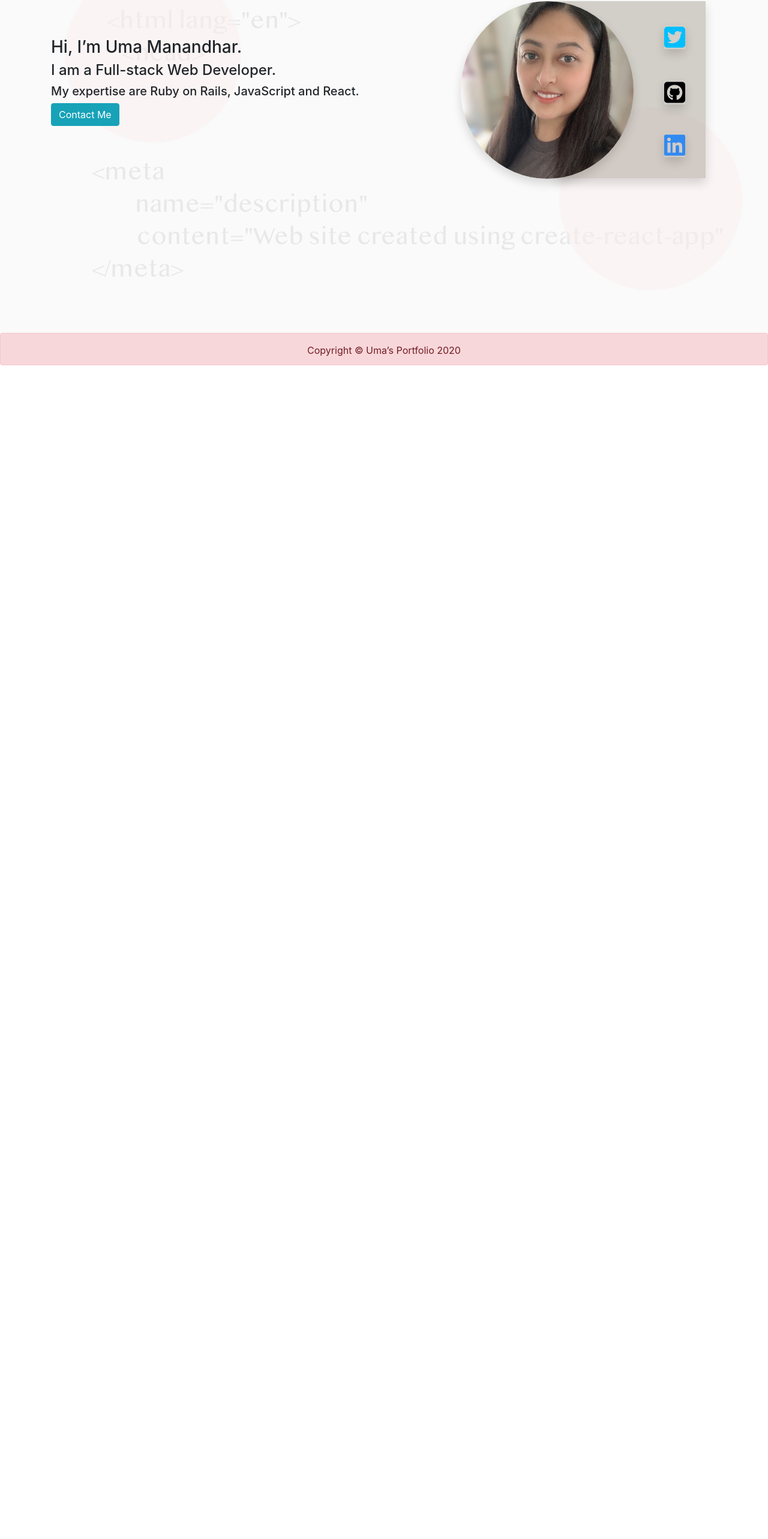
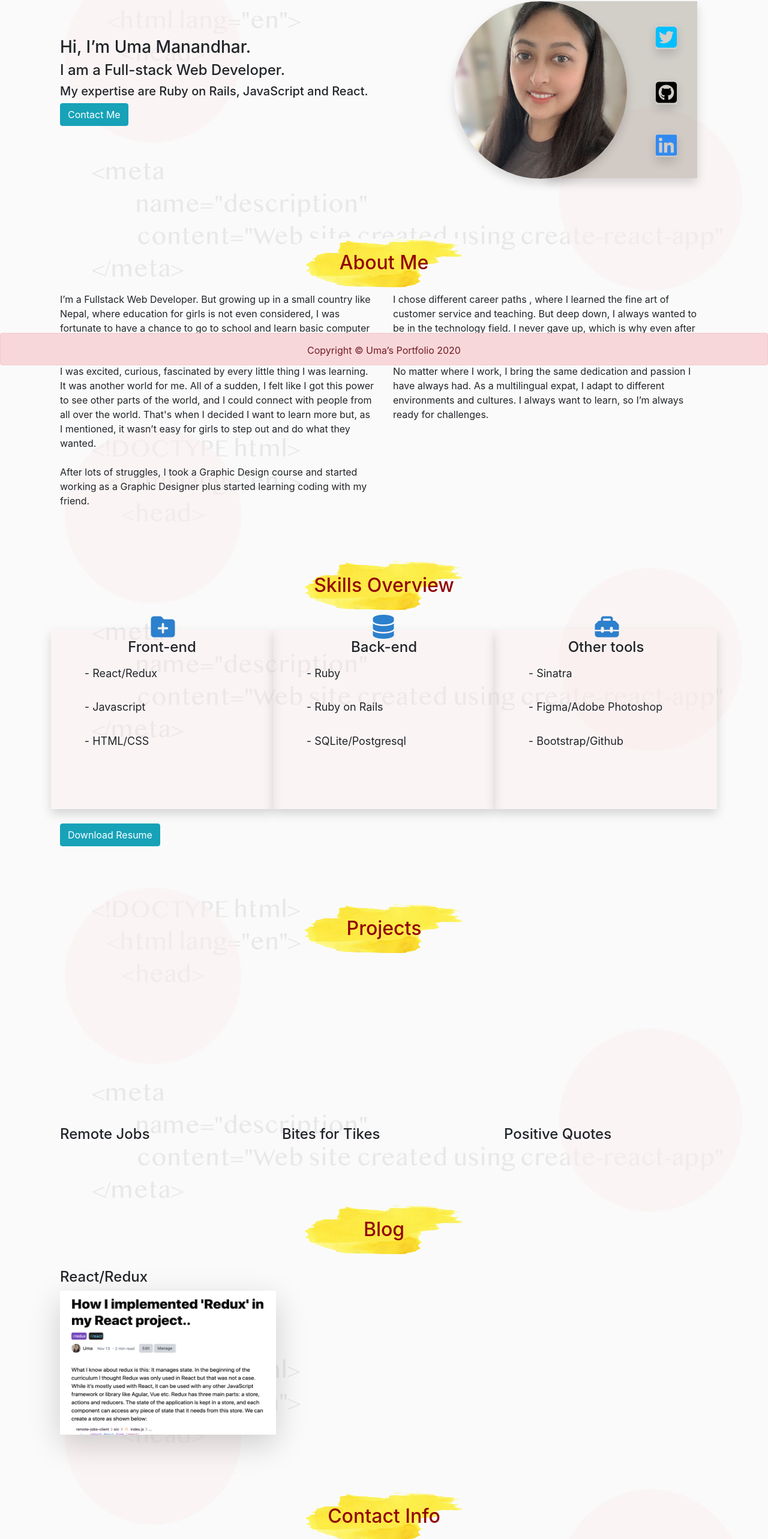
Before and after one commit to mdr-uma/portfolio, a React (Create React App) app: page / in a window 1280 px wide. Shown: the part 191-2757 px from the top of the page at 60% size. Before the commit the page ends 800 px from the top, so only its background shows below. Built offline with nearby package versions, Linux system fonts and the light colour scheme.

Commit message:
add navbar links components

```diff
--- a/src/components/Home.js
+++ b/src/components/Home.js
@@ -1,10 +1,32 @@
 import React from 'react'
+import About from './About'
+import Blog from './Blog'
+import Contact from './Contact'
 import Profile from './Profile'
+import Projects from './Projects'
+import Skills from './Skills'
 
 const Home = () => {
     return (
-        <div>
-            <Profile />
+        <div className="container">
+            <div className="pb-5 mb-5">
+                <Profile />
+            </div>
+            <div className="pb-5">
+                <About />
+            </div>
+            <div className="pb-5 mb-5">
+                <Skills />
+            </div>
+            <div className="pb-5 mb-5">
+                <Projects />
+            </div>
+            <div className="pb-5 mb-5">
+                <Blog />
+            </div>
+            <div className="pb-5 mb-5">
+                <Contact />
+            </div>
         </div>
     )
 }
```
